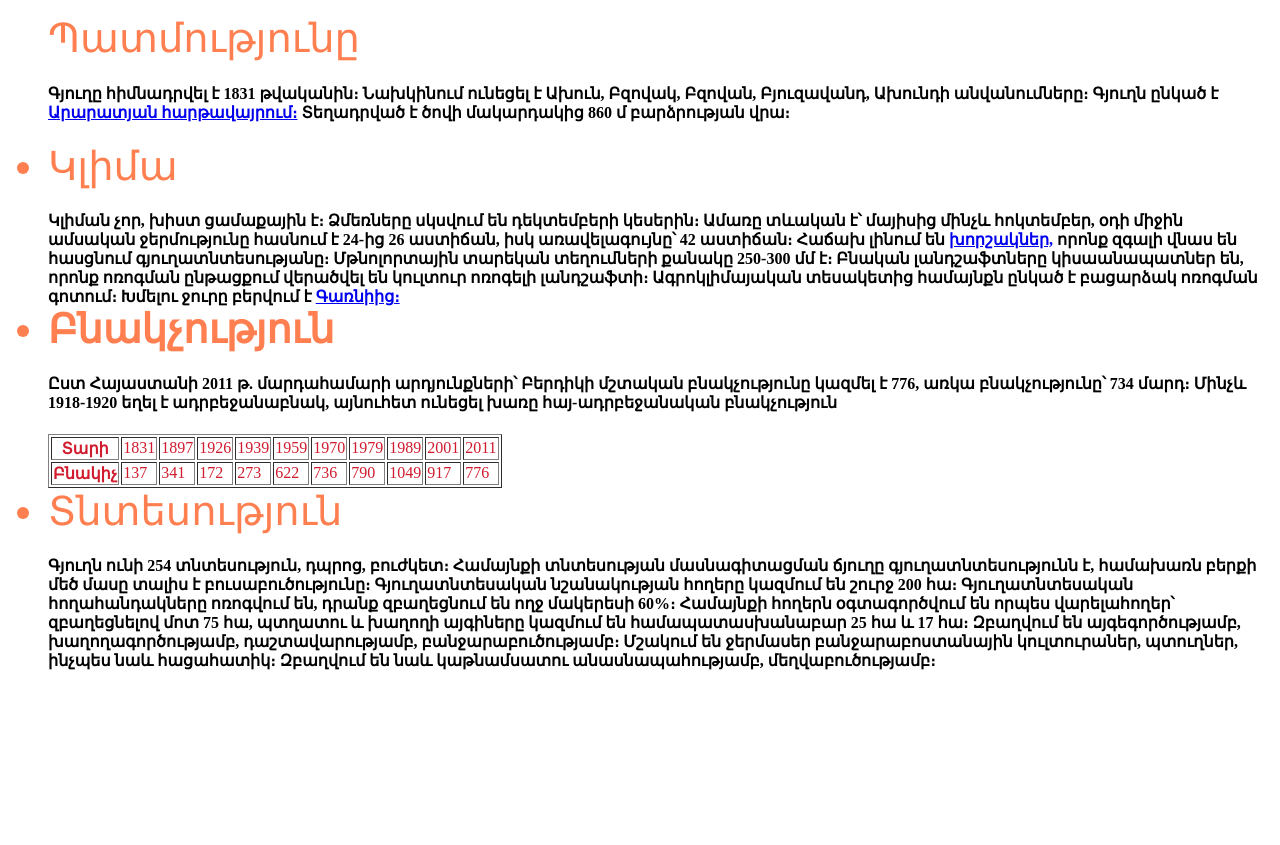
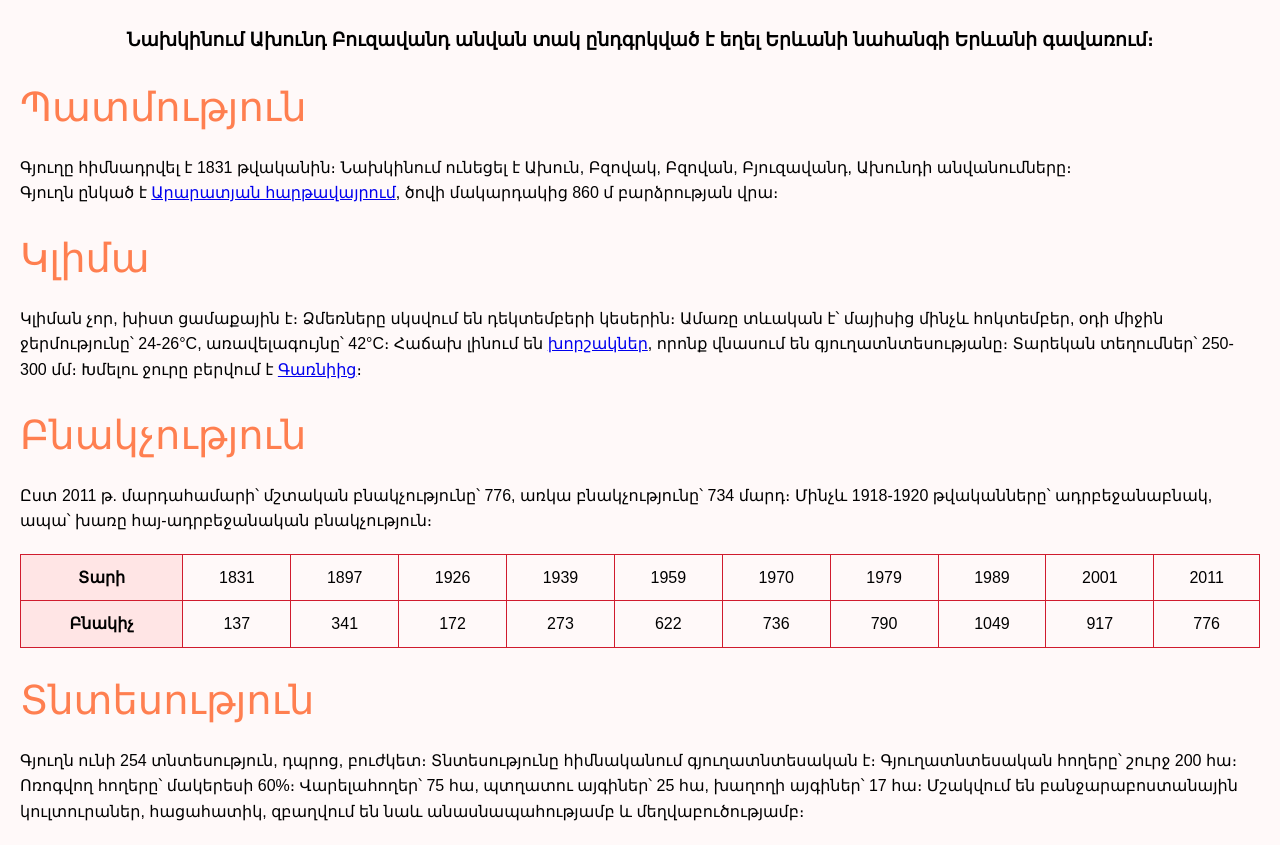
Before and after one commit to Hakob-cmyk/-, a plain HTML site: page index.html in a window 1280 px wide. Shown: the part 288-1133 px from the top of the page. Before the commit the page ends 979 px from the top, so only its background shows below. Drawn offline with Linux system fonts and the light colour scheme.

Commit message:
Add files via upload

```diff
--- a/index.html
+++ b/index.html
@@ -1,21 +1,66 @@
 <!DOCTYPE html>
-<html>
-    <title>Բերդիկ Գյուղ</title>
+<html lang="hy">
+<head>
+    <meta charset="UTF-8">
+    <title>Բերդիկ գյուղ - Արարատի մարզի պատմություն, բնակչություն և կլիմա</title>
+    <meta name="description" content="Բերդիկ գյուղի մասին՝ պատմություն, բնակչության վիճակագրություն, կլիմա, տնտեսություն և առավելություններ։">
+    <style>
+        body {
+            font-family: Arial, sans-serif;
+            line-height: 1.6;
+            margin: 20px;
+            background-color: #fff9f9;
+        }
+        h1, h2 {
+            text-align: center;
+        }
+        ul {
+            list-style-type: none;
+            padding-left: 0;
+        }
+        li {
+            font-size: 40px;
+            color: coral;
+            margin-top: 20px;
+        }
+        table {
+            border-collapse: collapse;
+            width: 100%;
+            margin-top: 20px;
+        }
+        th, td {
+            border: 1px solid rgb(208, 28, 46);
+            padding: 10px;
+            text-align: center;
+        }
+        th {
+            background-color: #ffe5e5;
+        }
+    </style>
+</head>
 
 <body>
-    <h1 style="text-align: center; font-size: 65px; color: rgb(246, 127, 147);">Արարատ մարզի Բերդիկ Գյուղ</h1>
-    <h2 style="text-align: center; font-size: 50px; color: rgb(159, 75, 237);">Բերդիկ</h2>
-    <h3 style=" text-align: center;">Նախկինում Ախունդ Բուզավանդ անվան տակ ընդգրկված է եղել Երևանի նահանգի Երևանի գավառում:</h3>
+    <h1 style="font-size: 65px; color: rgb(246, 127, 147);">Արարատի մարզի Բերդիկ գյուղ</h1>
+    <h2 style="font-size: 50px; color: rgb(159, 75, 237);">Բերդիկ</h2>
+    <h3 style="text-align: center;">
+        Նախկինում Ախունդ Բուզավանդ անվան տակ ընդգրկված է եղել Երևանի նահանգի Երևանի գավառում։
+    </h3>
+
     <ul>
-        <il style="font-size: 40px; color:coral">Պատմությունը</il>
-        <h4>Գյուղը հիմնադրվել է 1831 թվականին։ Նախկինում ունեցել է Ախուն, Բզովակ, Բզովան, Բյուզավանդ, Ախունդի անվանումները։
+        <li>Պատմություն</li>
+        <p>Գյուղը հիմնադրվել է 1831 թվականին։ Նախկինում ունեցել է Ախուն, Բզովակ, Բզովան, Բյուզավանդ, Ախունդի անվանումները։<br>
+        Գյուղն ընկած է <a href="https://www.wikiwand.com/hy/articles/Արարատյան_դաշտ">Արարատյան հարթավայրում</a>, ծովի մակարդակից 860 մ բարձրության վրա։</p>
 
-Գյուղն ընկած է <a href="https://www.wikiwand.com/hy/articles/%D4%B1%D6%80%D5%A1%D6%80%D5%A1%D5%BF%D5%B5%D5%A1%D5%B6_%D5%A4%D5%A1%D5%B7%D5%BF">Արարատյան հարթավայրում։</a> Տեղադրված է ծովի մակարդակից 860 մ բարձրության վրա։</h4>
-        <li style="font-size: 40px;color: coral;">Կլիմա</li>
-        <h4>Կլիման չոր, խիստ ցամաքային է։ Ձմեռները սկսվում են դեկտեմբերի կեսերին։ Ամառը տևական է՝ մայիսից մինչև հոկտեմբեր, օդի միջին ամսական ջերմությունը հասնում է 24-ից 26 աստիճան, իսկ առավելագույնը՝ 42 աստիճան։ Հաճախ լինում են <a href=https://www.wikiwand.com/hy/articles/%D4%BD%D5%B8%D6%80%D5%B7%D5%A1%D5%AF>խորշակներ,</a> որոնք զգալի վնաս են հասցնում գյուղատնտեսությանը։ Մթնոլորտային տարեկան տեղումների քանակը 250-300 մմ է։ Բնական լանդշաֆտները կիսաանապատներ են, որոնք ոռոգման ընթացքում վերածվել են կուլտուր ոռոգելի լանդշաֆտի։ Ագրոկլիմայական տեսակետից համայնքն ընկած է բացարձակ ոռոգման գոտում։ Խմելու ջուրը բերվում է <a href=https://www.wikiwand.com/hy/articles/%D4%B3%D5%A1%D5%BC%D5%B6%D5%AB_(%D5%A3%D5%B5%D5%B8%D6%82%D5%B2)>Գառնիից։</a></45>
-        <li style="font-size: 40px;color: coral">Բնակչություն</li>
-        <h4>Ըստ Հայաստանի 2011 թ. մարդահամարի արդյունքների՝ Բերդիկի մշտական բնակչությունը կազմել է 776, առկա բնակչությունը՝ 734 մարդ։ Մինչև 1918-1920 եղել է ադրբեջանաբնակ, այնուհետ ունեցել խառը հայ-ադրբեջանական բնակչություն</h4>
-    <table border="1", style="color: rgb(208, 28, 46);">
+        <li>Կլիմա</li>
+        <p>Կլիման չոր, խիստ ցամաքային է։ Ձմեռները սկսվում են դեկտեմբերի կեսերին։ Ամառը տևական է՝ մայիսից մինչև հոկտեմբեր,
+        օդի միջին ջերմությունը՝ 24-26°C, առավելագույնը՝ 42°C։ Հաճախ լինում են <a href="https://www.wikiwand.com/hy/articles/Խորշակ">խորշակներ</a>,
+        որոնք վնասում են գյուղատնտեսությանը։ Տարեկան տեղումներ՝ 250-300 մմ։ Խմելու ջուրը բերվում է <a href="https://www.wikiwand.com/hy/articles/Գառնի_(գյուղ)">Գառնիից</a>։</p>
+
+        <li>Բնակչություն</li>
+        <p>Ըստ 2011 թ. մարդահամարի՝ մշտական բնակչությունը՝ 776, առկա բնակչությունը՝ 734 մարդ։ Մինչև 1918-1920 թվականները՝ ադրբեջանաբնակ,
+        ապա՝ խառը հայ-ադրբեջանական բնակչություն։</p>
+
+        <table>
             <tr>
                 <th>Տարի</th>
                 <td>1831</td>
@@ -44,9 +89,11 @@
             </tr>
         </table>
 
-        <li style="font-size: 40px;color: coral;">Տնտեսություն</li>
-        <h4>Գյուղն ունի 254 տնտեսություն, դպրոց, բուժկետ։ Համայնքի տնտեսության մասնագիտացման ճյուղը գյուղատնտեսությունն է, համախառն բերքի մեծ մասը տալիս է բուսաբուծությունը։ Գյուղատնտեսական նշանակության հողերը կազմում են շուրջ 200 հա։ Գյուղատնտեսական հողահանդակները ոռոգվում են, դրանք զբաղեցնում են ողջ մակերեսի 60%։ Համայնքի հողերն օգտագործվում են որպես վարելահողեր՝ զբաղեցնելով մոտ 75 հա, պտղատու և խաղողի այգիները կազմում են համապատասխանաբար 25 հա և 17 հա։ Զբաղվում են այգեգործությամբ, խաղողագործությամբ, դաշտավարությամբ, բանջարաբուծությամբ։ Մշակում են ջերմասեր բանջարաբոստանային կուլտուրաներ, պտուղներ, ինչպես նաև հացահատիկ։ Զբաղվում են նաև կաթնամսատու անասնապահությամբ, մեղվաբուծությամբ։</h4>
+        <li>Տնտեսություն</li>
+        <p>Գյուղն ունի 254 տնտեսություն, դպրոց, բուժկետ։ Տնտեսությունը հիմնականում գյուղատնտեսական է։
+        Գյուղատնտեսական հողերը՝ շուրջ 200 հա։ Ոռոգվող հողերը՝ մակերեսի 60%։
+        Վարելահողեր՝ 75 հա, պտղատու այգիներ՝ 25 հա, խաղողի այգիներ՝ 17 հա։
+        Մշակվում են բանջարաբոստանային կուլտուրաներ, հացահատիկ, զբաղվում են նաև անասնապահությամբ և մեղվաբուծությամբ։</p>
     </ul>
-
 </body>
 </html>
```
Lines whose indentation alone changed are shown as unchanged.
